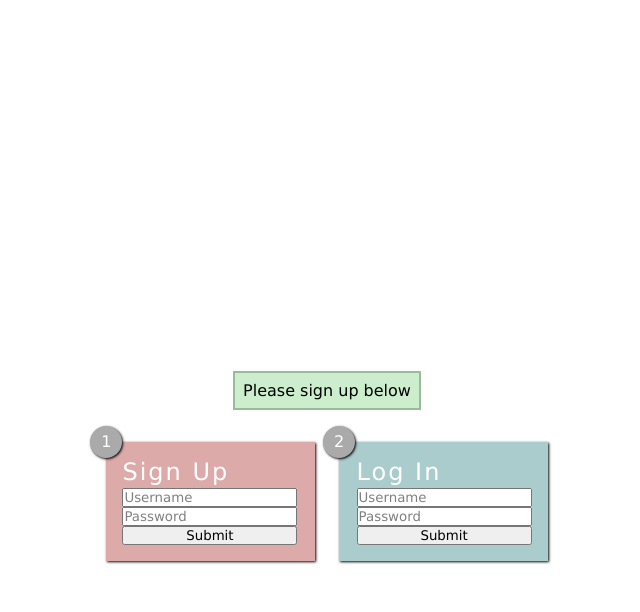
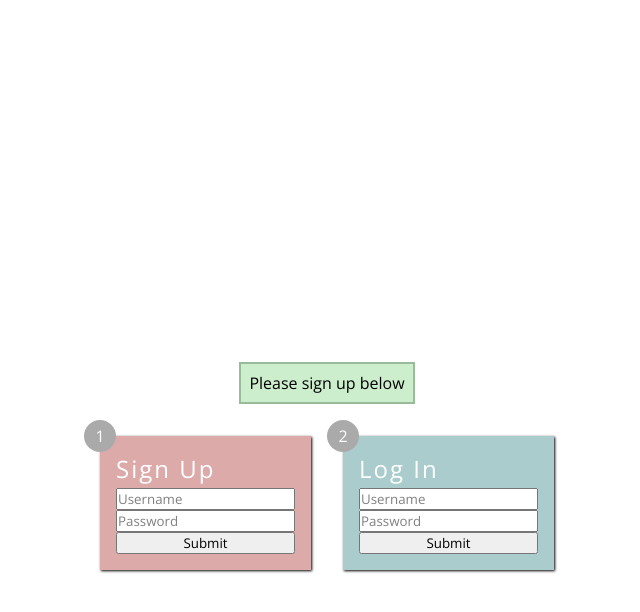
Before and after one commit to yu2/yu2.github.io, a Jekyll site: the page prj/ydnjs/ch2/login.html, which Jekyll copies as it is, in a window 1280 px wide. Shown: the top 612 px of the page, without its empty margins (313-953 px from the left). Built offline with Jekyll 4.4.1, drawn with Linux system fonts in a browser that asks for light colours.

Commit message:
Add files via upload

```diff
--- a/prj/ydnjs/ch2/login.css
+++ b/prj/ydnjs/ch2/login.css
@@ -2,7 +2,7 @@
   padding: 0;
   margin: 0;
   box-sizing: border-box;
-  font-family: "lucida sans";
+  font-family: "open sans";
 }
 
 body {
@@ -35,13 +35,11 @@
 #box-border-signup {
   background-color: #daa;
   box-shadow: 0.5px 0.5px 2.5px 0px black;
-  margin-right: 0.75em;
 }
 
 #box-border-login {
   background-color: #acc;
   box-shadow: 0.5px 0.5px 2.5px 0px black;
-  margin-left: 0.75em;
 }
 
 .number-icon {
@@ -57,7 +55,7 @@
   transform: translate(-50%, -50%);
   border-radius: 50%;
   background-color: #aaa;
-  box-shadow: 1px 1px 2.5px 0px black;
+
 }
 
 .box {
@@ -80,10 +78,6 @@
   color: gray;
 }
 
-#signup-box {
-  margin-right: 0.1em;
+.divider {
+  margin: 1em;
 }
-
-#login-box {
-  margin-left: 0.1em;
-}
--- a/prj/ydnjs/ch2/login.html
+++ b/prj/ydnjs/ch2/login.html
@@ -3,6 +3,7 @@
   <head>
     <meta name="viewport" content="width=device-width, initial-scale=1">
     <title>welcome</title>
+    <link href="https://fonts.googleapis.com/css?family=Open+Sans:400" type="text/css" rel="stylesheet">
     <link href="login.css" type="text/css" rel="stylesheet">
   </head>
   <body>
@@ -23,7 +24,7 @@
           </form>
         </div>
       </div>
-
+      <div class="divider"></div>
       <div class="box-border" id="box-border-login">
         <div class="number-icon" id="number-icon-login">
           <p>2</p>
```
